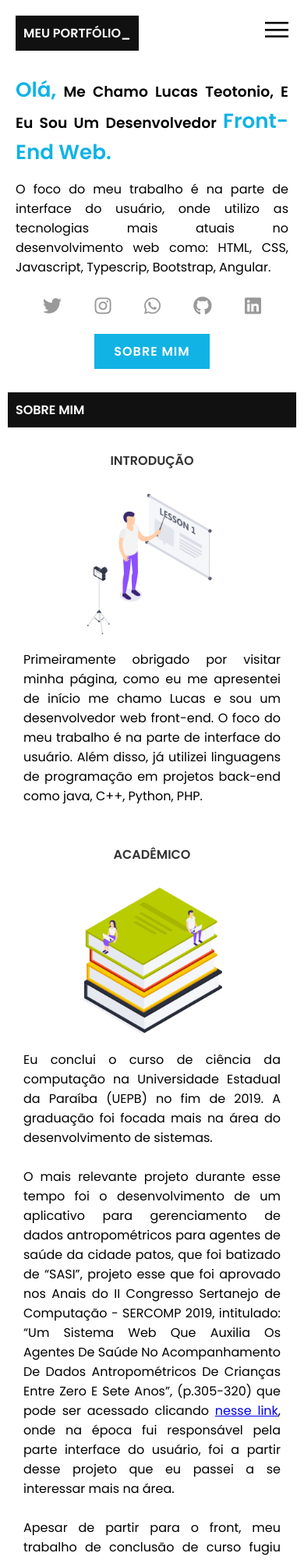
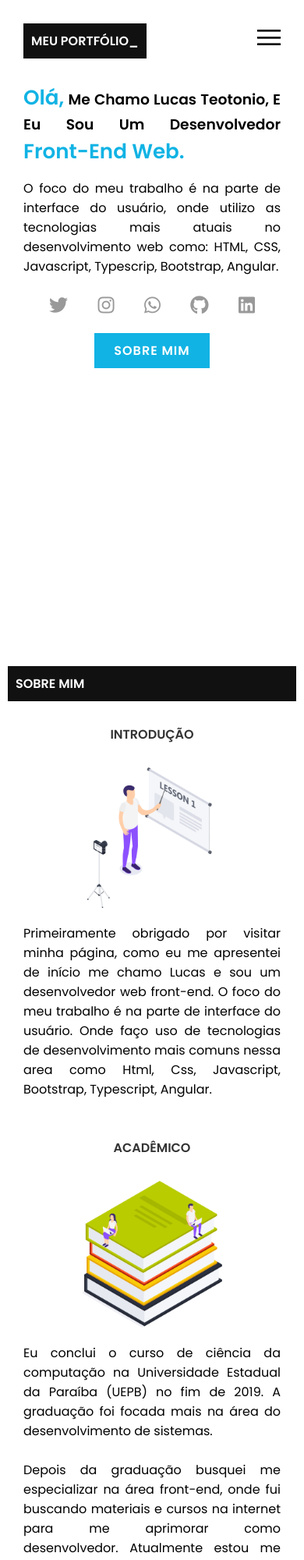
Before and after one commit to LucasTeotonio7/FrontWeb, a plain HTML site: page index.html in a window 390 px wide. Shown: the top 2000 px of the page at 78% size. Drawn offline with Linux system fonts and the light colour scheme.

Commit message:
ajustando site

```diff
--- a/index.html
+++ b/index.html
@@ -20,11 +20,11 @@
                 <h3><span>Olá,</span> Me chamo Lucas Teotonio, e eu sou um desenvolvedor <span>Front-End Web.</pan></h3>
                 <p>O foco do meu trabalho é na parte de interface do usuário, onde utilizo as tecnologias mais atuais no desenvolvimento web como:  HTML, CSS, Javascript, Typescrip, Bootstrap, Angular.</p><br>
                 <ul class="redes">
-                    <li><a href="#" title="Twitter"><i class="fab fa-twitter"></i></a></li>
-                    <li><a href="#" title="Instagram"><i class="fab fa-instagram"></i></a></li>
-                    <li><a href="#" title="Whatsapp "><i class="fab fa-whatsapp"></i></a></li>
-                    <li><a href="#" title="Github"><i class="fab fa-github"></i></a></li>
-                    <li><a href="#" title="Linkedin"><i class="fab fa-linkedin"></i></a></li>
+                    <li><a href="https://twitter.com/LucasTeotonio7" target="black_" title="Twitter"><i class="fab fa-twitter"></i></a></li>
+                    <li><a href="https://www.instagram.com/lucasteotonio7/" title="Instagram" target="black_"><i class="fab fa-instagram"></i></a></li>
+                    <li><a href="https://api.whatsapp.com/send?phone=5583996207132" title="Whatsapp " target="black_"><i class="fab fa-whatsapp"></i></a></li>
+                    <li><a href="https://github.com/LucasTeotonio7" target="black_" title="Github"><i class="fab fa-github"></i></a></li>
+                    <li><a href="https://www.linkedin.com/in/lucas-teotonio-25b2571a0" title="Linkedin" target="black_"><i class="fab fa-linkedin"></i></a></li>
                 </ul>
                 <a class="btn-sobre" href="#sobre">sobre mim</a>
             </div>
@@ -36,16 +36,14 @@
                     <h3>Introdução</h3>
                     <div class="box">
                         <img src="imagens/intro.png">
-                        <p>Primeiramente obrigado por visitar minha página, como eu me apresentei de início me chamo Lucas e sou um desenvolvedor web front-end. O foco do meu trabalho é na parte de interface do usuário. Além disso, já utilizei linguagens de programação em projetos back-end como java, C++, Python, PHP.
+                        <p>Primeiramente obrigado por visitar minha página, como eu me apresentei de início me chamo Lucas e sou um desenvolvedor web front-end. O foco do meu trabalho é na parte de interface do usuário. Onde faço uso de tecnologias de desenvolvimento mais comuns nessa area como Html, Css, Javascript, Bootstrap, Typescript, Angular.
                         </p>
                     </div>
                 </section>
                 <section>
                     <h3>Acadêmico</h3>
                     <div class="box">
-                        <p>Eu conclui o curso de ciência da computação na Universidade Estadual da Paraíba (UEPB) no fim de 2019. A graduação foi focada mais na área do desenvolvimento de sistemas. <br><br> O mais relevante projeto durante esse tempo foi o desenvolvimento de um aplicativo para gerenciamento de dados antropométricos para agentes de saúde da cidade patos, que foi batizado de “SASI”, projeto esse que foi aprovado nos Anais do II Congresso Sertanejo de Computação - SERCOMP 2019, intitulado: “Um Sistema Web Que Auxilia Os Agentes De Saúde No Acompanhamento De Dados Antropométricos De Crianças Entre Zero E Sete Anos”, (p.305-320) que pode ser acessado clicando <a href="https://www.academia.edu/43501924/Anais_do_II_Congresso_Sertanejo_de_Computa%C3%A7%C3%A3o_SERCOMP_2019" target="_blank">nesse link</a>, onde na época fui responsável pela parte interface do usuário, foi a partir desse projeto que eu passei a se interessar mais na área.
-                        <br><br>
-                        Apesar de partir para o front, meu trabalho de conclusão de curso fugiu um pouco desse contexto, onde busquei a área da gamificação no ensino. Onde utilizei a ferramenta kahoot para avaliar o desempenho dos alunos do ensino médio fazendo uso de questões do ENEM de forma gamificada e no modelo tradicional. Trabalho esse que foi aprovado na revista Renote, de Qualis (B1) tempos depois, intitulado “Usability Analysis of Kahoot in Mathematics Education” onde pode ser acessado nesse <a href="https://seer.ufrgs.br/renote/article/view/110194/59980" target="_blank">nesse link</a>.
+                        <p>Eu conclui o curso de ciência da computação na Universidade Estadual da Paraíba (UEPB) no fim de 2019. A graduação foi focada mais na área do desenvolvimento de sistemas. <br><br>  Depois da graduação busquei me especializar na área front-end, onde fui buscando materiais e cursos na internet para me aprimorar como desenvolvedor. Atualmente estou me especializando no uso do framework Angular.</p>
                             </p>
                         <img src="imagens/educacao.png">
                     </div>
--- a/style.css
+++ b/style.css
@@ -236,6 +236,7 @@ h2{
     text-decoration: none;
     text-transform: uppercase;
     padding: 10px;
+    width: 250px;
 }
 
 .contato{
@@ -312,7 +313,9 @@ h2{
 
     .inicio .apresentacao {
         width: 100%;
-        padding: 20px;
+        height: 100vh;
+        padding: 30px;
+        justify-content: initial;
     }
     .inicio .apresentacao .redes {
         width: 80%;
@@ -350,7 +353,7 @@ h2{
         display: flex;
         align-items: center;
         justify-content: center;
-        background-color: rgba(255, 255, 255, 0.198);
+        background-color: rgb(255, 255, 255);
         z-index: 100;
         clip-path: circle(15% at 50% 50%);
         color: #fff;
```
